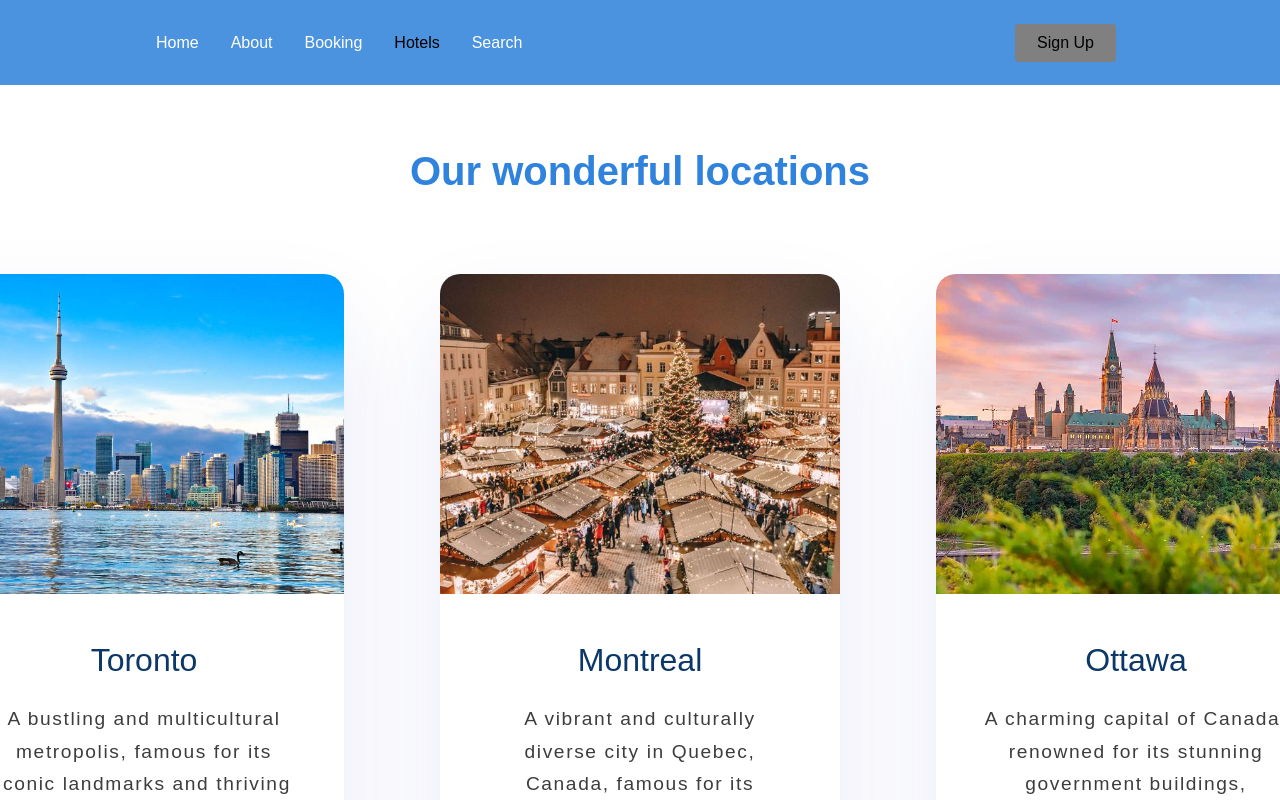
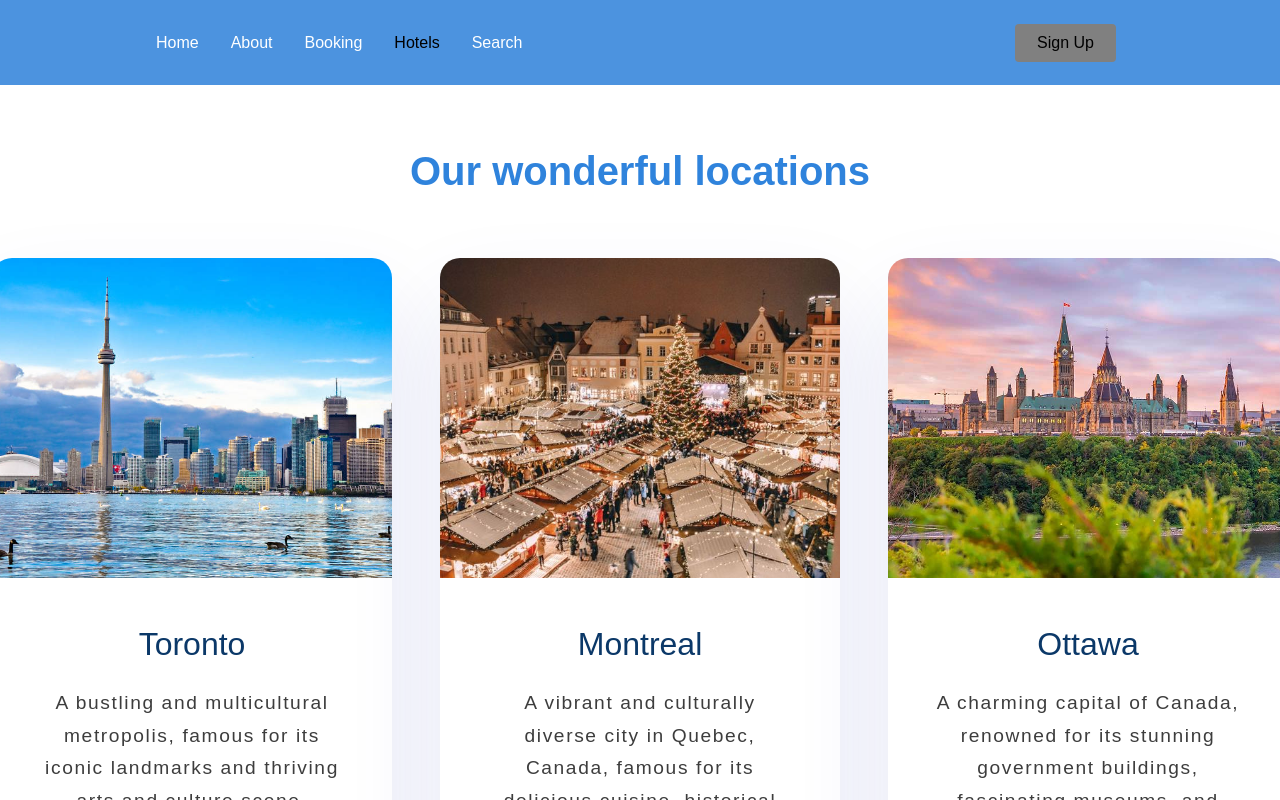
Before and after one commit to Fahmi-IT/CSI2132_Project, a React (Create React App) app: page /hotels in a window 1280 px wide. Shown: the top 800 px of the page. Built offline with nearby package versions, Linux system fonts and the light colour scheme; no server answers.

Commit message:
Fixing CSS of the hotels page.

```diff
--- a/src/components/pages/hotels.css
+++ b/src/components/pages/hotels.css
@@ -6,23 +6,25 @@
 }
 
 .locations {
-  height: 300vh;
+  /* height: 300vh; */
   padding-top: 0;
   display: flex;
   justify-content: center;
+  padding-bottom: 2rem;
 }
 
 .infoTitle {
   text-align: center;
   text-decoration: solid;
   padding-top: 5%;
-  padding-bottom: 0%;
+  padding-bottom: 5%;
   font-size: 2.5rem;
 }
 
 .grid {
   display: grid;
-  grid-column-gap: 6rem;
+  grid-column-gap: 3rem;
+  grid-row-gap: 3rem;
   grid-template-columns: repeat(3, 25rem);
 }
 
```
